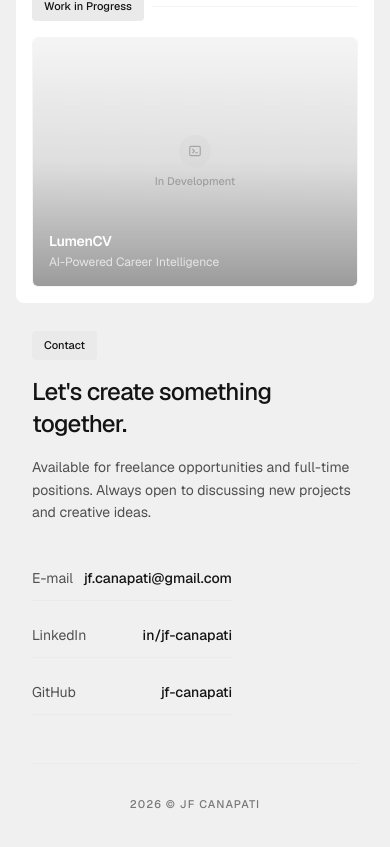
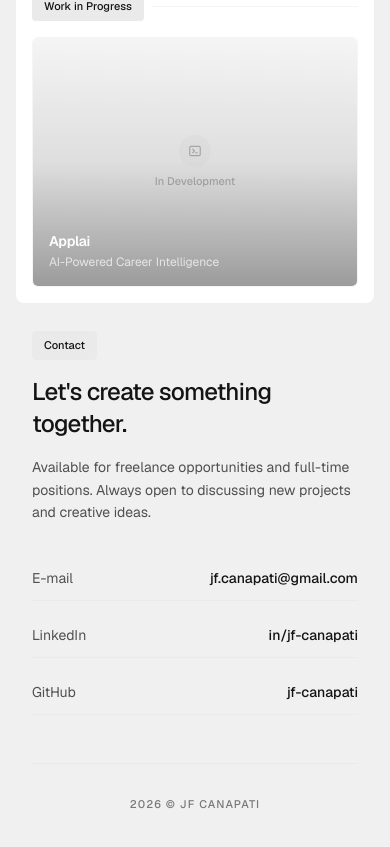
Before and after one commit to jf-canapati/portfolioByJF, a React (Vite) app: page /projects in a window 390 px wide. Shown: the part 1576-2423 px from the top of the page. Built offline with nearby package versions, Linux system fonts and the light colour scheme.

Commit message:
enhanced project section responsiveness

```diff
--- a/src/components/portfolio/Footer.tsx
+++ b/src/components/portfolio/Footer.tsx
@@ -68,7 +68,7 @@ export const Footer: React.FC = () => {
             </p>
           </div>
 
-          <div className="flex flex-col gap-3 min-w-[200px]">
+          <div className="flex flex-col gap-3 min-w-[200px] w-full md:w-auto">
             <button
               onClick={handleEmailClick}
               className="group flex items-center justify-between py-3 border-b border-[rgba(234,234,234,1)] dark:border-[rgba(60,60,60,1)] hover:border-[rgba(20,20,20,1)] dark:hover:border-[rgba(240,240,240,1)] transition-colors"
--- a/src/components/portfolio/ProjectModal.tsx
+++ b/src/components/portfolio/ProjectModal.tsx
@@ -45,7 +45,7 @@ export const ProjectModal: React.FC<ProjectModalProps> = ({ isOpen, onClose, pro
   };
 
   return createPortal(
-    <div className="fixed inset-0 z-[9999] flex items-center justify-center p-12 sm:p-16 overflow-hidden">
+    <div className="fixed inset-0 z-[9999] flex items-center justify-center p-4 sm:p-8 md:p-12 lg:p-16 overflow-hidden">
       {/* Overlay */}
       <div
         className="absolute inset-0 bg-black/80 backdrop-blur-md transition-opacity"
@@ -53,10 +53,10 @@ export const ProjectModal: React.FC<ProjectModalProps> = ({ isOpen, onClose, pro
       />
 
       <div className="relative w-full max-w-5xl">
-        {/* Close Button (Outside, but close to modal) */}
+        {/* Close Button */}
         <button
           onClick={onClose}
-          className="absolute -top-12 right-0 sm:-top-2 sm:-right-12 z-[10000] w-10 h-10 flex items-center justify-center text-white/50 hover:text-white transition-all hover:rotate-90 duration-300"
+          className="absolute -top-10 right-0 sm:-top-2 sm:-right-12 z-[10000] w-10 h-10 flex items-center justify-center text-white/60 hover:text-white transition-all hover:rotate-90 duration-300"
           aria-label="Close modal"
         >
           <svg className="w-8 h-8" fill="none" stroke="currentColor" viewBox="0 0 24 24">
@@ -71,7 +71,7 @@ export const ProjectModal: React.FC<ProjectModalProps> = ({ isOpen, onClose, pro
         >
 
         {/* Header Section */}
-        <div className="px-8 py-7 flex items-center justify-between bg-transparent">
+        <div className="px-6 sm:px-8 py-5 sm:py-7 flex flex-col sm:flex-row sm:items-center justify-between gap-4 bg-transparent">
           <div className="flex flex-col">
             <h2 className="text-xl font-medium text-[rgba(20,20,20,1)] dark:text-[rgba(240,240,240,1)] tracking-[-0.03em] leading-tight">
               {project.title}
@@ -81,13 +81,13 @@ export const ProjectModal: React.FC<ProjectModalProps> = ({ isOpen, onClose, pro
             </p>
           </div>
 
-          <div className="flex items-center gap-3">
+          <div className="flex items-center">
             {!project.comingSoon && (
               <a
                 href={project.url}
                 target="_blank"
                 rel="noopener noreferrer"
-                className="group py-2 px-4 rounded-md bg-[rgba(20,20,20,1)] dark:bg-[rgba(240,240,240,1)] text-white dark:text-[rgba(20,20,20,1)] flex items-center justify-center gap-2 hover:scale-[1.02] active:scale-[0.98] transition-all"
+                className="group py-2 px-4 w-full sm:w-auto rounded-md bg-[rgba(20,20,20,1)] dark:bg-[rgba(240,240,240,1)] text-white dark:text-[rgba(20,20,20,1)] flex items-center justify-center gap-2 hover:scale-[1.02] active:scale-[0.98] transition-all"
               >
                 <span className="text-xs font-medium">Visit Live Project</span>
                 <svg className="w-3.5 h-3.5 group-hover:translate-x-0.5 transition-transform" fill="none" stroke="currentColor" viewBox="0 0 24 24">
@@ -135,10 +135,10 @@ export const ProjectModal: React.FC<ProjectModalProps> = ({ isOpen, onClose, pro
           </div>
 
           {/* Two-Column Grid */}
-          <div className="px-6 pb-10 grid grid-cols-1 lg:grid-cols-[1fr_350px] gap-8 items-start">
+          <div className="px-6 pb-10 grid grid-cols-1 lg:grid-cols-[1fr_350px] gap-10 items-start">
 
             {/* Main Column (Wide) */}
-            <div className="flex flex-col gap-8">
+            <div className="flex flex-col gap-10">
               <div className="flex flex-col">
                 <p className="text-sm md:text-base leading-[1.6] text-[rgba(20,20,20,1)] dark:text-[rgba(240,240,240,1)] font-medium tracking-[-0.01px]">
                   {project.description}
--- a/src/data/projects.ts
+++ b/src/data/projects.ts
@@ -100,16 +100,16 @@ export const projects = [
     technologies: ["PHP", "Laravel", "Bootstrap", "MySQL"]
   },
   {
-    id: 'lumencv',
+    id: 'applai',
     image: "",
-    title: "LumenCV",
+    title: "Applai",
     subtitle: "AI-Powered Career Intelligence",
     industry: "SaaS / AI Platform",
     icon: "https://api.builder.io/api/v1/image/assets/008baf7b47f342c5bf359303f68777c9/ae4ea565ba9ff167b0b6417615849efee1e7c1f2?placeholderIfAbsent=true",
     comingSoon: true,
     url: "https://lumencv.lovable.app/",
     description: "An intelligent resume matching and application tracking system powered by AI.",
-    fullDescription: "LumenCV is an all-in-one career intelligence platform that helps job seekers stand out. Using advanced NLP and semantic matching, it analyzes resumes against job descriptions to provide real-time match scores and personalized feedback. Beyond matching, LumenCV acts as a smart career companion, generating tailored cover letters and identifying skill gaps to help users navigate their career roadmap with data-driven insights.",
+    fullDescription: "Applai is an all-in-one career intelligence platform that helps job seekers stand out. Using advanced NLP and semantic matching, it analyzes resumes against job descriptions to provide real-time match scores and personalized feedback. Beyond matching, Applai acts as a smart career companion, generating tailored cover letters and identifying skill gaps to help users navigate their career roadmap with data-driven insights.",
     features: [
       { title: "Semantic Resume Matching", description: "Moves beyond simple keywords using embeddings and cosine similarity to measure true contextual relevance." },
       { title: "AI Feedback Generator", description: "Provides specific, actionable suggestions to improve resume bullet points and highlight missing skills." },
```
